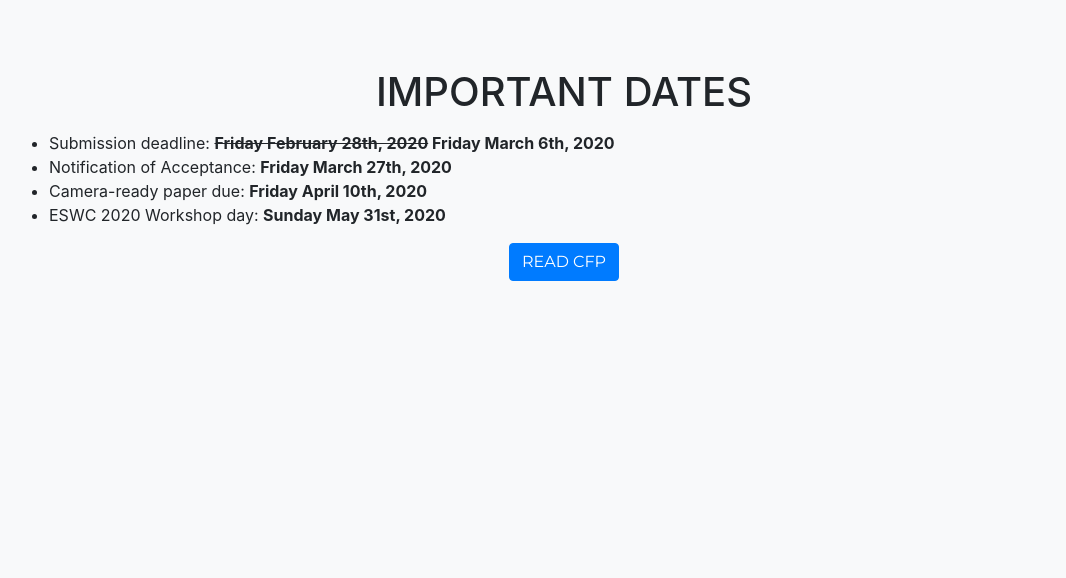
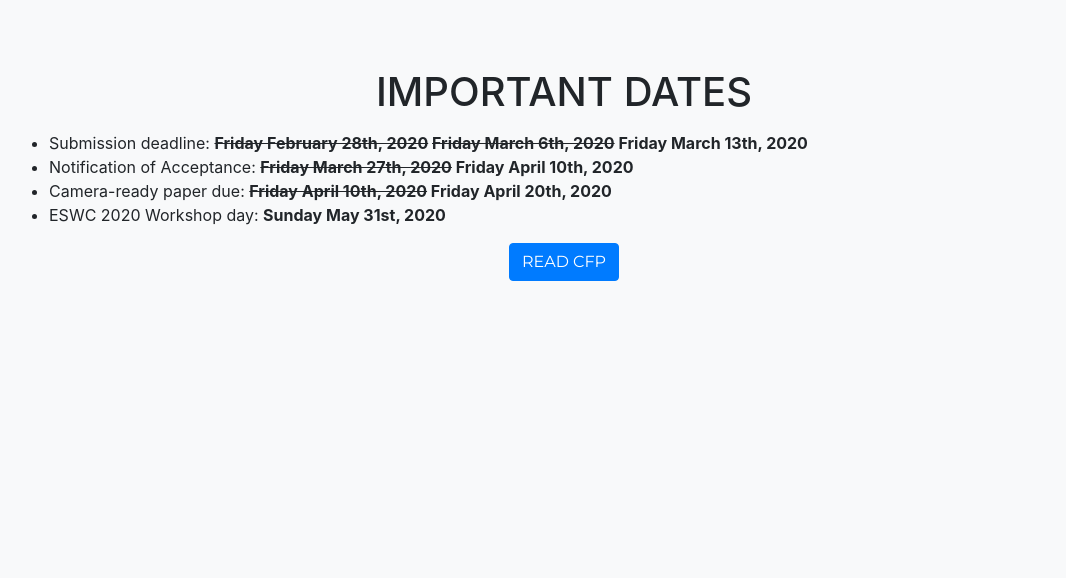
Before and after one commit to alammehwish/dl4kg_eswc_2020, a website with bundled scripts: page index.html in a window 1280 px wide. Shown: the part 3880-4458 px from the top of the page, without its empty margins (76-1142 px from the left). Built offline with nearby package versions, Linux system fonts and the light colour scheme; files whose address does not match are found by name; a web font is replaced by a local one.

Commit message:
Update index.html

```diff
--- a/index.html
+++ b/index.html
@@ -238,9 +238,9 @@
           <h2 class="section-heading text-uppercase">Important Dates</h2>
           <div style="text-align:left">
            <ul>
-              <li>Submission deadline: <b><s>Friday February 28th, 2020</s> Friday March 6th, 2020</b></li>
-              <li>Notification of Acceptance: <b>Friday March 27th, 2020</b></li>
-              <li>Camera-ready paper due: <b>Friday April 10th, 2020</b></li>
+              <li>Submission deadline: <b><s>Friday February 28th, 2020</s> <s>Friday March 6th, 2020</s> Friday March 13th, 2020</b></li>
+              <li>Notification of Acceptance: <b><s>Friday March 27th, 2020</s> Friday April 10th, 2020</b></li>
+              <li>Camera-ready paper due: <b><s>Friday April 10th, 2020</s> Friday April 20th, 2020</b></li>
               <li>ESWC 2020 Workshop day: <b>Sunday May 31st, 2020</b></li>
             </ul>
             <div style="text-align:center"><a class="btn btn-primary btn-xl text-uppercase js-scroll-trigger"
```
